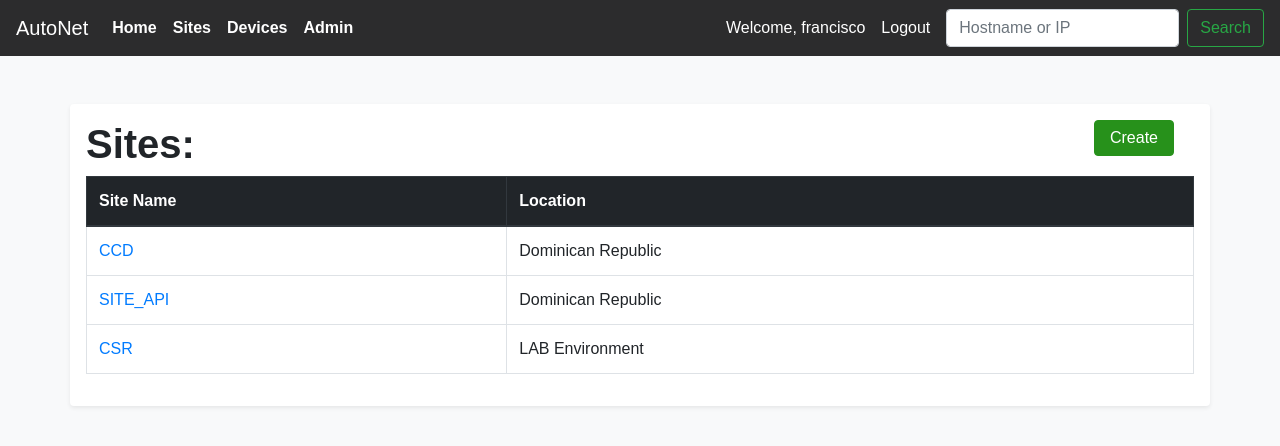
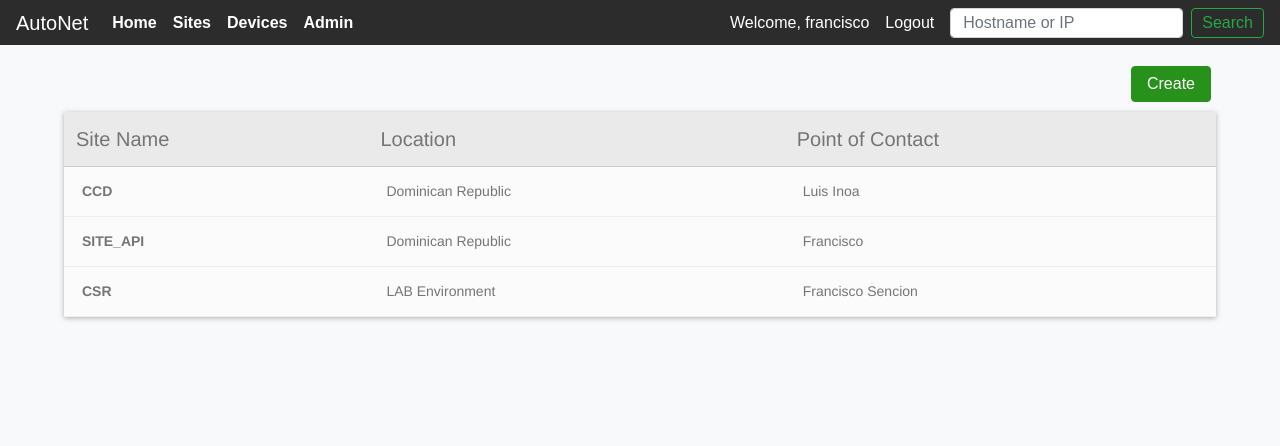
Before and after one commit to Franciscosencion/AutoNetWebPublic, a Django app: page /sites in a window 1280 px wide. Shown: the top 446 px of the page. Run offline with Django 3.2, Linux system fonts and the light colour scheme; a user stored in the database is signed in; data comes from the database, SQL or seed files in the repository; both versions use the stored data as it was after the commit; some libraries are stand-ins or nearby versions.

Commit message:
redesigned all tables

```diff
--- a/main_app/static/css/form.css
+++ b/main_app/static/css/form.css
@@ -37,7 +37,7 @@
   background-color: #27911b;
   color: white;
   padding: 5px 15px;
-  margin: 0px 5px;
+  margin: 10px 5px;
   border: 1px solid #27911b;
   border-radius: 4px;
 
@@ -45,6 +45,7 @@
 
 #btn-save:hover {
   background-color: #237f19;
+
 }
 
 #btn-delete {
@@ -100,6 +101,7 @@
   border-radius: 5px;
   padding: 2px 5px;
 }
+
 #btn-sync:hover {
   background-color: #0d9b2a;
 }
@@ -131,6 +133,7 @@
     position: relative;
     padding: .75rem 1.25rem;
     margin-bottom: 1rem;
+    margin-top: 1rem;
     border: 1px solid transparent;
         border-top-color: transparent;
         border-right-color: transparent;
@@ -156,3 +159,85 @@
     background-color: #d4edda;
     border-color: #c3e6cb;
 }
+
+
+/* css for device & sites tables */
+
+#device-table1 {
+  display: block;
+}
+
+.ctable {
+  background-color: #eaeaea;
+  box-shadow: 0 1px 5px 0 rgba(0,0,0,0.3);
+  border-collapse: collapse ;
+  font-family: Helvetica,Verdana,sans-serif;
+  font-weight: 300;
+  width:100%;
+  color: #757575;
+  font-size: 14px;
+  background-clip: padding-box;
+
+}
+
+.ctable thead {
+  font-size: 20px;
+  text-align: left;
+  font-weight: bold;
+}
+
+.ctable tbody tr td{
+  background-color: #fbfbfb;
+  transition: .3s;
+  border-bottom: 1px solid #eee;
+  text-align: left;
+}
+
+.ctable tbody tr:nth-child(2n+1) {
+  background-color: #fbfbfb;
+}
+
+.ctable tbody td {
+  padding: 14px 30px ;
+  text-align: left;
+
+}
+
+.ctable  .layout th {
+    font-weight: 300;
+    text-align: left;
+    color: #757575;
+    padding: 12px;
+    border-bottom: 1px solid #ccc;
+  }
+
+.ctable-noSideBorder tbody td:first-child {
+  border-left: 0 !important;
+}
+
+.ctable-noSideBorder  thead .layout td {
+    border-top: 0;
+    border-left: 0;
+}
+
+.ctable tbody td {
+  padding: 14px 18px;
+  text-align: left;
+}
+
+
+.ctable tbody tr:nth-child {
+    background-color: #fbfbfb;
+}
+
+
+.ctable tbody  tr {
+    transition: .3s;
+    border-bottom: 1px solid #eee;
+
+}
+
+.ctable tbody tr td a{
+  color: #757575;
+  font-weight: bold;
+}
--- a/main_app/templates/main_app/main_app_base.html
+++ b/main_app/templates/main_app/main_app_base.html
@@ -18,7 +18,7 @@
     <div class="mb-4">
 
 
-      <nav class="navbar navbar-expand-lg navbar-dark fixed-top" style="background-color: #2c2c2d;">
+      <nav class="navbar navbar-expand-lg navbar-dark fixed-top" style="background-color: #2c2c2d; height: 45px;">
         <a class="navbar-brand" href="{% url 'main_app:home' %}">AutoNet</a>
         <button class="navbar-toggler" type="button" data-toggle="collapse" data-target="#navbarSupportedContent" aria-controls="navbarSupportedContent" aria-expanded="false" aria-label="Toggle navigation">
           <span class="navbar-toggler-icon"></span>
@@ -52,8 +52,8 @@
             {% endif %}
           </div>
           <form class="form-inline my-2 my-lg-0" action="{% url 'main_app:search'%}" method="get">
-              <input class="form-control ml-2 mr-sm-2 " type="search"  name="item" placeholder="Hostname or IP" aria-label="Search">
-              <button class="btn btn-outline-success my-2 my-sm-0" type="submit">Search</button>
+              <input class="form-control ml-2 mr-sm-2 " type="search"  name="item" style="height: 30px;"placeholder="Hostname or IP" aria-label="Search">
+              <button class="btn btn-outline-success my-2 my-sm-0" type="submit" style="height: 30px; padding: 5px 10px; line-height: 0;">Search</button>
         </form>
 
           <!-- <form class="form-inline my-2 my-lg-0">
@@ -64,7 +64,6 @@
       </nav>
     </div>
     </header>
-    <br>
     <div class="container" style="padding: 16px 0px;">
       {% if messages %}
         {% for message in messages %}
@@ -74,8 +73,6 @@
         {% endfor %}
       {% endif%}
     </div>
-    <br>
-
     {%block content %}
     {%endblock content %}
 
--- a/main_app/templates/main_app/sites_list.html
+++ b/main_app/templates/main_app/sites_list.html
@@ -2,27 +2,29 @@
 
 
 {%block content %}
-  <div class="container shadow-sm p-3 mb-5 bg-white rounded">
-    <div class="container">
+  <div class="" style="width: 90%; margin-left: auto; margin-right: auto;">
       <a href="{% url 'main_app:createsite' %}">
         <input class="btn-class float-right" id="btn-save" type="submit" value="Create">
       </a>
-    </div>
-    <div class="">
-      <h1><strong>Sites:</strong></h1>
-        <table class="table table-bordered">
-          <thead class="thead-dark">
+      <table id="device-table1">
+        <table class="ctable ctable-noSideBorder">
+          <thead class="layout">
             <th>Site Name</th>
             <th>Location</th>
+            <th>Point of Contact</th>
           </thead>
+          <tbody>
             {% for site in sites %}
             <tr >
                 <td><a href="sites/{{ site.id }}">{{site.site_name}}</a></td>
                 <td>{{site.site_location}}</td>
+                <td>{{site.site_poc_name}}</td>
             </tr>
             {%endfor%}
+          </tbody>
         </table>
-      </div>
+      </table>
+
       {% if is_paginated %}
         {% if page_obj.has_previous %}
           <a class="btn btn-outline-info mb-4" href="?page=1">First</a>
```
Also changed, not shown: main_app/templates/main_app/devices_detail.html (+10 -6 lines), main_app/templates/main_app/devices_list.html (+12 -11 lines), main_app/templates/main_app/sites_detail.html (+15 -8 lines), db.sqlite3. Lines whose indentation alone changed are shown as unchanged.
